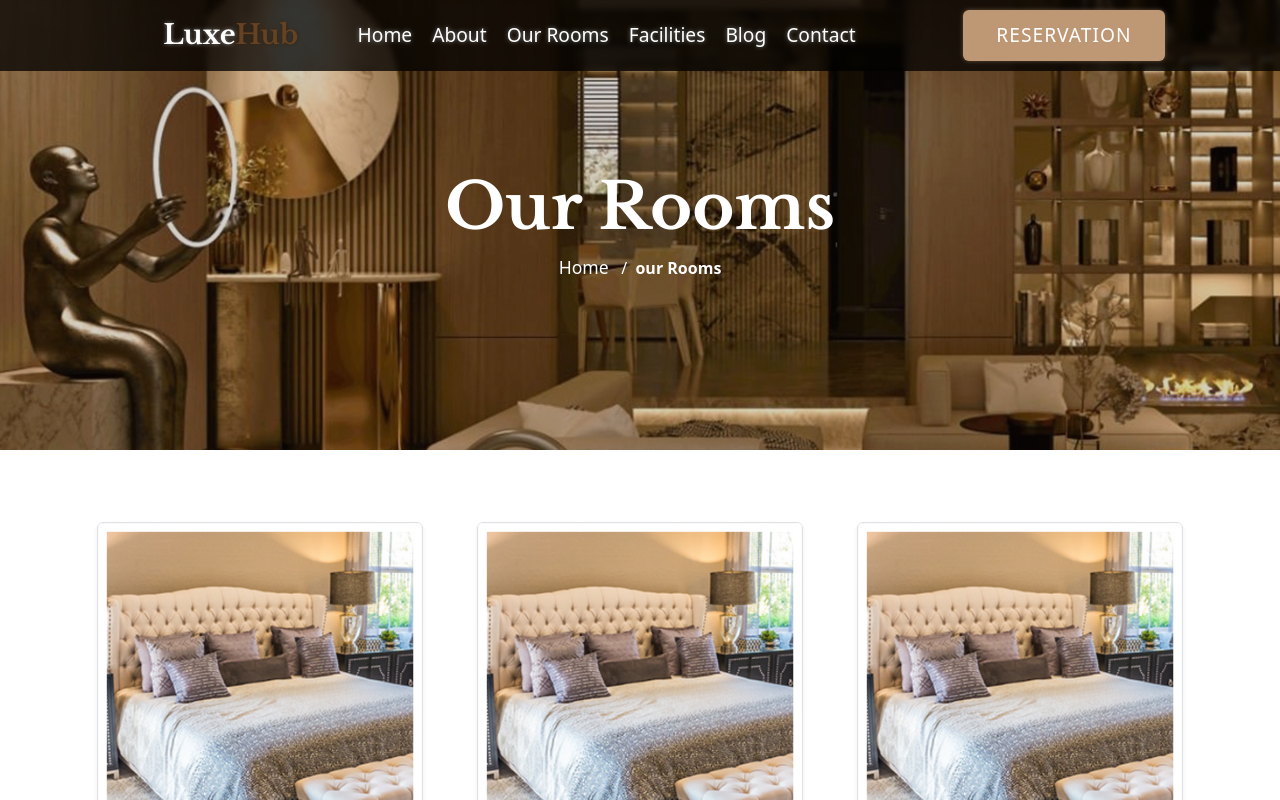
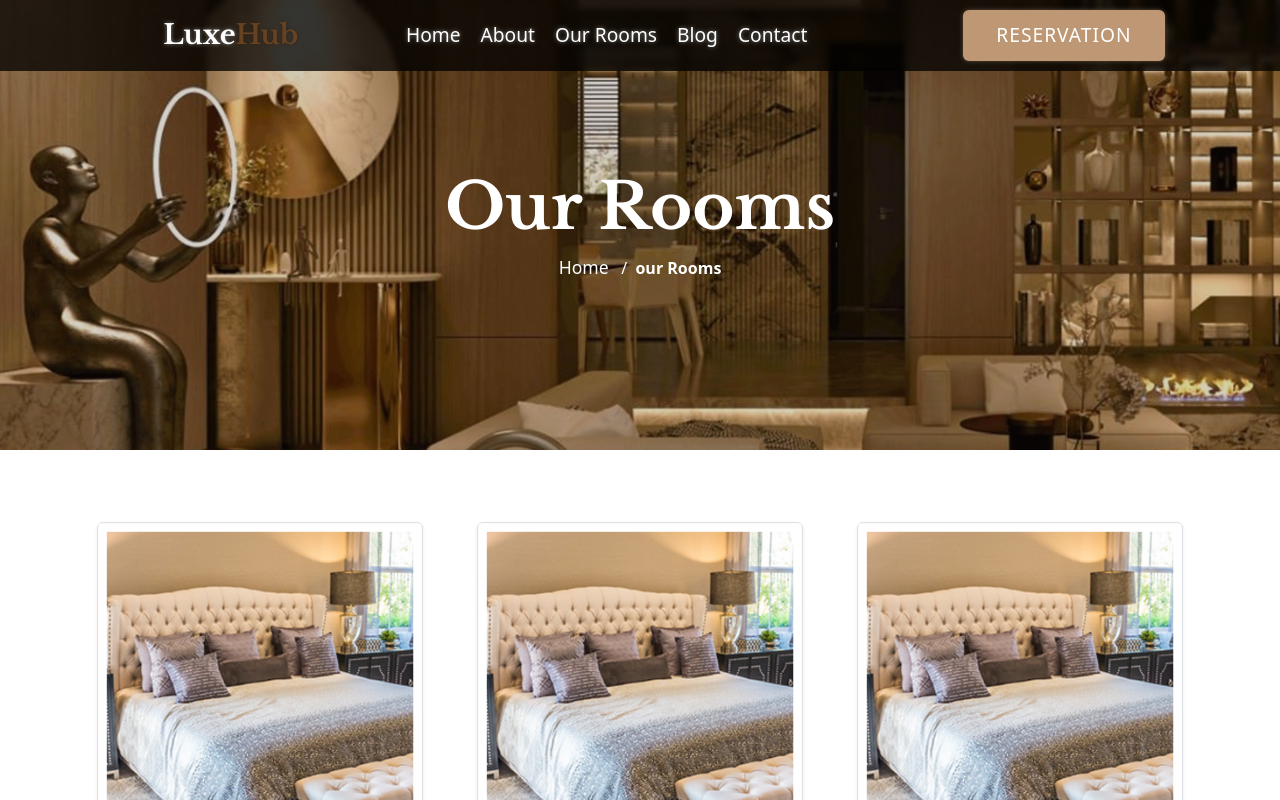
Before and after one commit to Nurxdev/LuxeHub-Hotel, a React (Vite) app in the folder Hotel Booking Website/HMS/: page /rooms in a window 1280 px wide. Shown: the top 800 px of the page. Built offline with nearby package versions, Linux system fonts and the light colour scheme.

Commit message:
Delete unused Facilities menu item

```diff
--- a/Hotel Booking Website/HMS/src/Components/Nav/Nav.jsx
+++ b/Hotel Booking Website/HMS/src/Components/Nav/Nav.jsx
@@ -36,9 +36,6 @@ function Nav() {
                 <Link to="/rooms">Our Rooms</Link>
               </li>
               <li className="nav-item">
-                <Link to="/facilities">Facilities</Link>
-              </li>
-              <li className="nav-item">
                 <Link to="/blog">Blog</Link>
               </li>
               <li className="nav-item">
```
